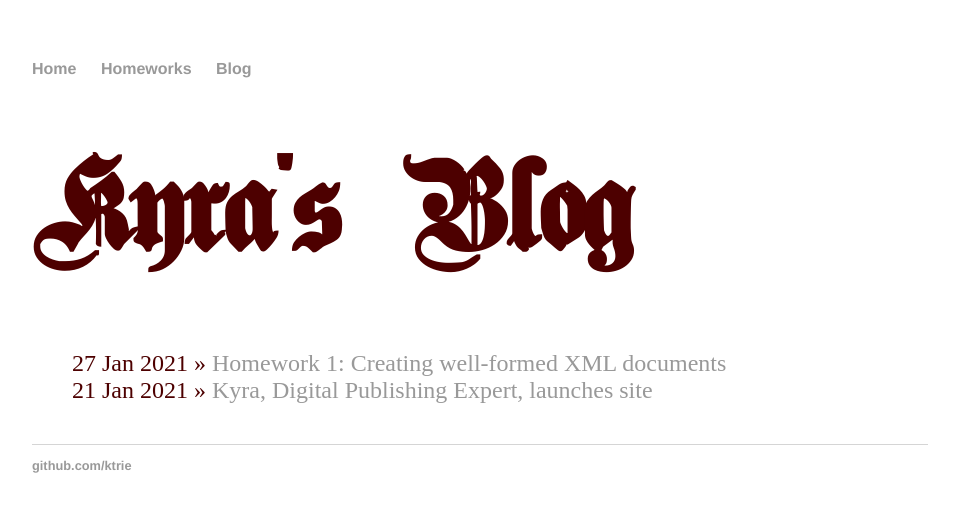
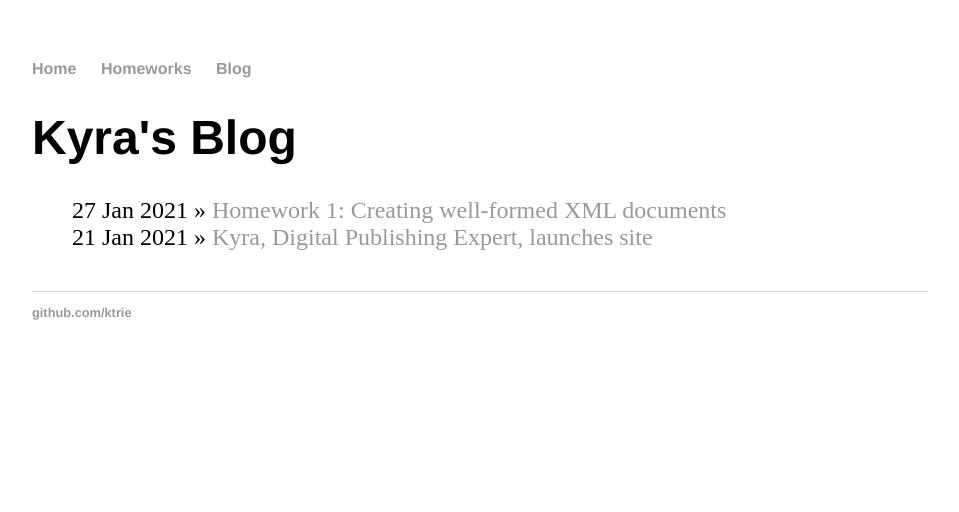
Before and after one commit to ktrie/ktrie.github.io, a Jekyll site: the page built from blog/index.html, in a window 1280 px wide. Shown: the top 512 px of the page, without its empty margins (160-1119 px from the left). Built offline with Jekyll 4.4.1, drawn with Linux system fonts in a browser that asks for light colours.

Commit message:
Update main.css

```diff
--- a/css/main.css
+++ b/css/main.css
@@ -1,8 +1,3 @@
-@font-face {
-    font-family:'germanica';
-    src: url("/css/PlainGermanica.ttf");
-}
-
 body {
     margin: 60px auto;
     width: 70%;
@@ -25,9 +20,8 @@ a:hover {
     text-decoration: underline;
 }
 h1 {
-    font-size: 7em;
-    font-family:'germanica';
-    color: #4d0000;
+    font-size: 3em;
+    font-family:'Helvetica', 'Arial', 'Sans-Serif';
 }
 p {
     font-size: 1.5em;
@@ -42,7 +36,6 @@ footer {
 ul.posts {
     margin: 20px auto 40px;
     font-size: 1.5em;
-    color: #4d0000;
 }
 
 ul.posts li {
```
